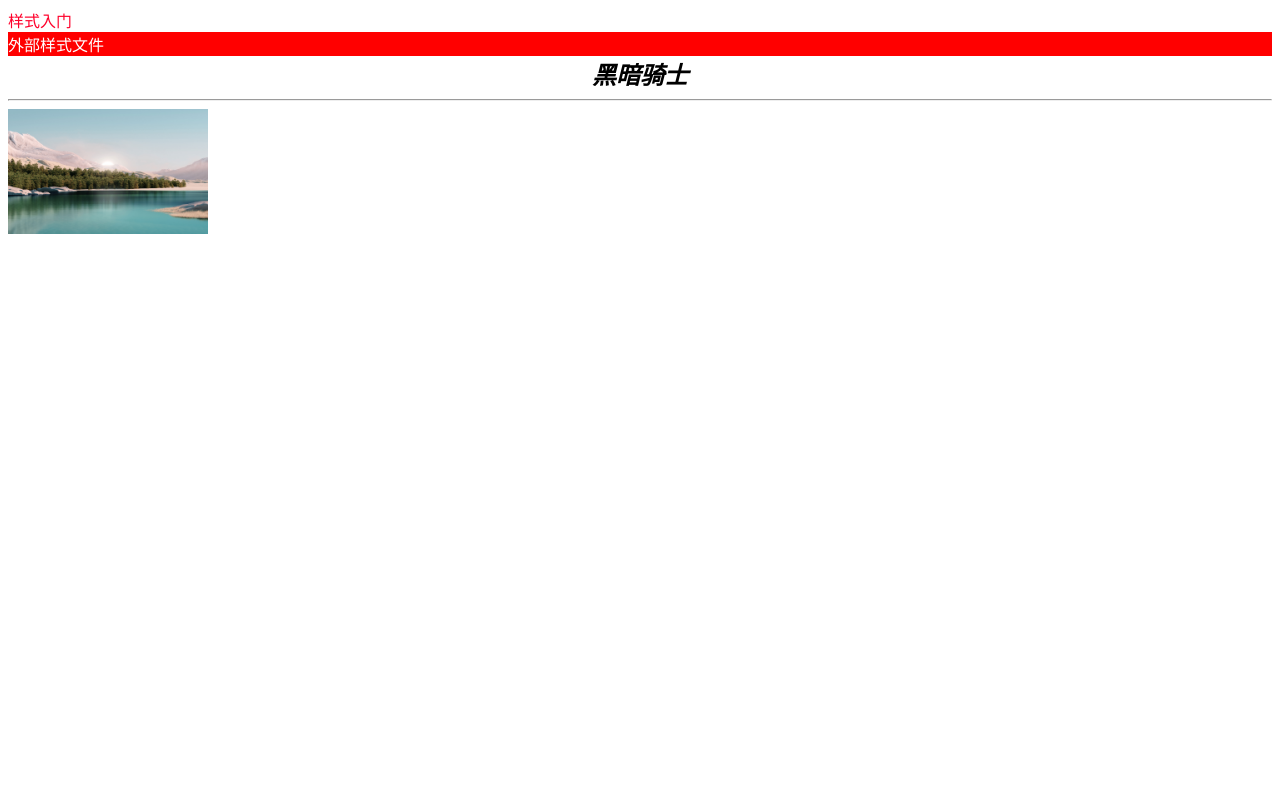
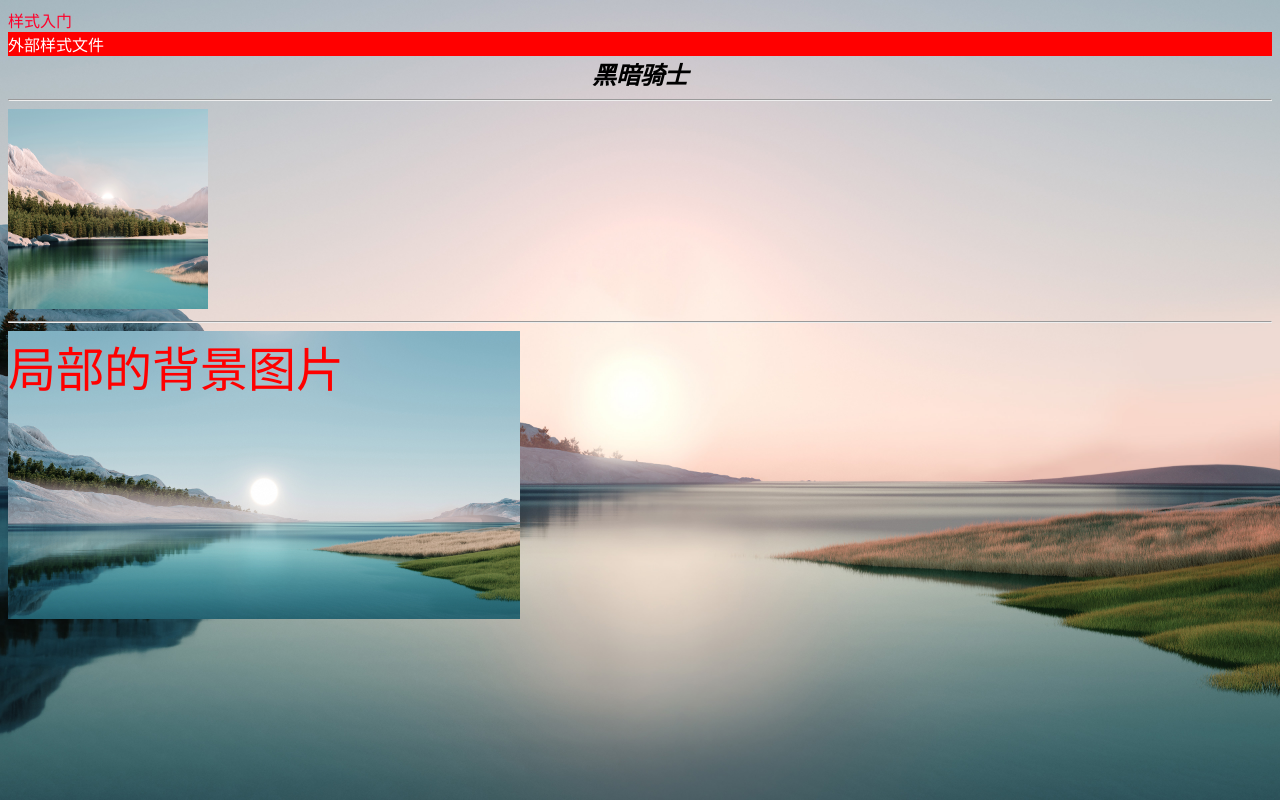
Before and after one commit to huhuiyu/teach-sources-2022, a plain HTML site: page 2201html/css/c01.html in a window 1280 px wide. Drawn offline with Linux system fonts and the light colour scheme.

Commit message:
2201班图片和超链接

```diff
--- a/2201html/css/c01.css
+++ b/2201html/css/c01.css
@@ -36,4 +36,33 @@
 .s03 {
   /* 宽度 */
   width: 200px;
+  /* 高度 */
+  height: 200px;
+  /*
+  图片最好不要同时设置高宽
+  如果高宽和图片元素的比例不吻合的话会被拉伸显示
+  */
 }
+
+.bg {
+  /* 背景图片设置 */
+  background-image: url('../images/img30.jpg');
+  /* 背景图片大小设置 */
+  background-size: cover;
+  /*
+  背景无法填满页面时是否重复绘制
+  默认是会重复绘制，no-repeat表示不要重复绘制
+  */
+  background-repeat: no-repeat;
+}
+
+.bg2 {
+  font-size: 3rem;
+  color: #ff0000;
+
+  background-image: url(../images/img28.jpg);
+  background-size: cover;
+
+  width: 32rem;
+  height: 18rem;
+}
--- a/2201html/css/c01.html
+++ b/2201html/css/c01.html
@@ -16,7 +16,7 @@
 
 </head>
 
-<body>
+<body class="bg">
 
 
   <!--
@@ -41,6 +41,12 @@
   -->
   <img class="s03" src="../images/img29.jpg" alt="">
 
+  <hr>
+
+  <div class="bg2">
+    局部的背景图片
+  </div>
+
 </body>
 
 </html>
```
Also changed, not shown: 2201html/css/c02.css (added, +11 -0 lines), 2201html/css/c02.html (added, +54 -0 lines).
